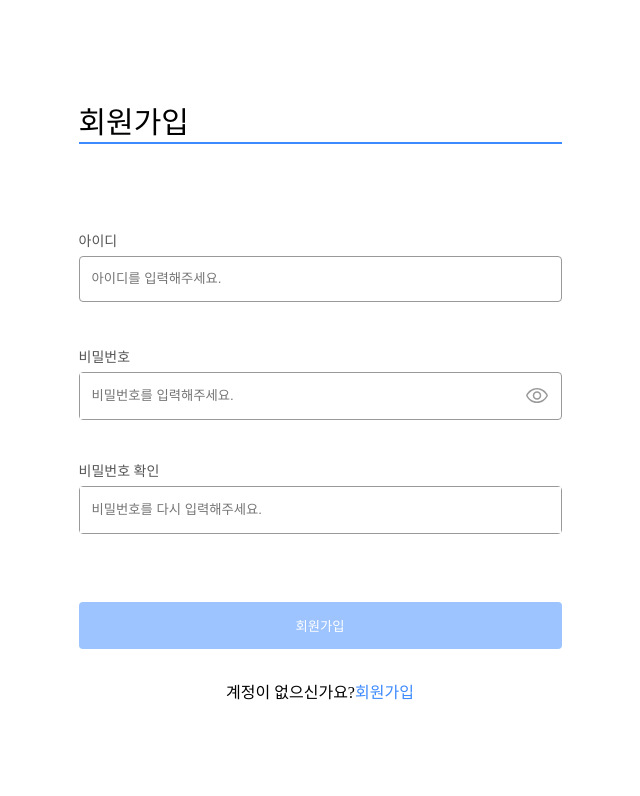
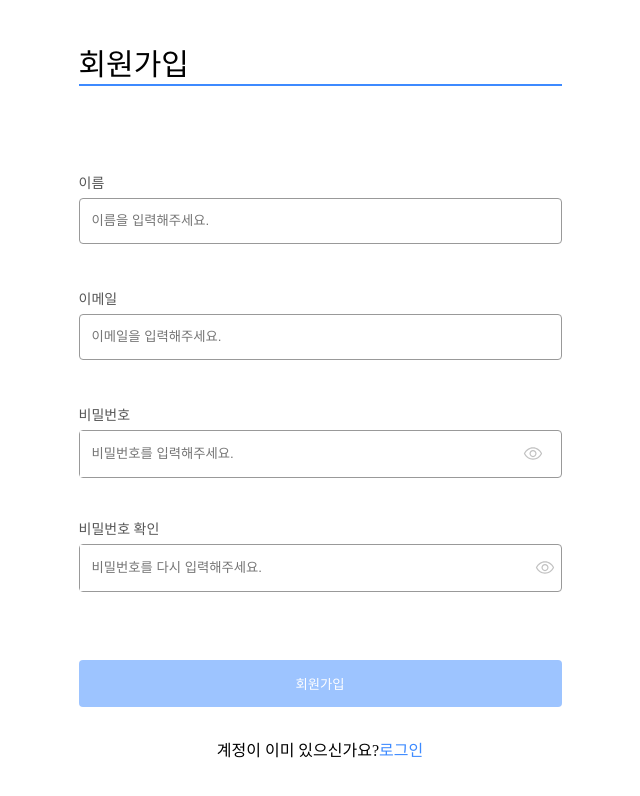
Before and after one commit to kangsea09/PostMe_client, a React (Vite) app: page /signup in a window 1280 px wide. Shown: the top 796 px of the page, without its empty margins (320-960 px from the left). Built offline with nearby package versions, Linux system fonts and the light colour scheme.

Commit message:
로그인, 회원가입 개발

```diff
--- a/package.json
+++ b/package.json
@@ -13,6 +13,7 @@
     "@emotion/css": "^11.13.5",
     "@emotion/react": "^11.14.0",
     "@emotion/styled": "^11.14.1",
+    "axios": "^1.11.0",
     "react": "^19.1.0",
     "react-dom": "^19.1.0",
     "react-router-dom": "^7.6.3"
--- /dev/null
+++ b/src/apis/apiClient.js
@@ -0,0 +1,22 @@
+// src/apis/apiClient.ts
+import axios from "axios";
+
+// Vite는 반드시 변수명이 VITE_로 시작해야 노출됨
+const baseURL = import.meta.env.VITE_API_BASE_URL || "http://localhost:3000";
+
+export const api = axios.create({
+  baseURL, // 방금 위에서 만든거!
+  headers: {
+    "Content-Type": "application/json",
+  },
+});
+
+// 요청 인터셉터: localStorage에 저장해둔 토큰을 Authorization 헤더로 자동 첨부
+api.interceptors.request.use((config) => {
+  const token = localStorage.getItem("accessToken");
+  if (token) {
+    config.headers = config.headers ?? {};
+    config.headers.Authorization = `Bearer ${token}`;
+  }
+  return config;
+});
--- /dev/null
+++ b/src/apis/auth.js
@@ -0,0 +1,11 @@
+import { api } from "./apiClient"
+
+export const signup = async (payload) => {
+    const {data} = await api.post("/api/auth/signup", payload);
+    return data;
+};
+
+export const login = async (payload) => {
+    const {data} = await api.post("/api/auth/login", payload);
+    return data;
+};
--- a/src/page/Login.jsx
+++ b/src/page/Login.jsx
@@ -1,8 +1,34 @@
-import React from "react";
+import React, { isValidElement, useState } from "react";
 import styled from "@emotion/styled";
 import Picture from "../assets/eye-img.svg";
+import {login} from "../apis/auth";
 
 const Login = () => {
+  const [email, setEmail] = useState("");
+  const [password, setPassword] = useState("");
+  const [showPw, setShowPw] = useState(false);
+
+  const isVaild = email.trim().length > 0 &&password.length >= 6;
+
+  const handleSubmit = async () => {
+    if(!email || !password) {
+        alert("이메일과 비밀번호를 입력해주세요.");
+        return;
+    }
+    if(password.length < 6) {
+      alert("비밀번호는 6자 이상이어야 합니다.");
+      return;
+    }
+
+  try {
+    const res= await login({email, password});
+    localStorage.setItem("accessToken", res.token);
+    alert("로그인 성공!");
+  }catch(err) {
+    console.error(err);
+  }
+};
+
   return (
     <Body>
       <TotalContainer>
@@ -11,8 +37,13 @@
           <Line></Line>
         </LoginBox>
         <IdContainer>
-          <IdTitle>아이디</IdTitle>
-          <IdInput type="text" placeholder="아이디를 입력해주세요." />
+          <IdTitle>이메일</IdTitle>
+          <IdInput
+            type="text"
+            placeholder="이메일을 입력해주세요."
+            value={email}
+            onChange={(e) => setEmail(e.target.value)}
+          />
         </IdContainer>
         <Pwdbox>
           <PwdTitle>비밀번호</PwdTitle>
@@ -20,14 +51,25 @@
             <PwdInput
               type="password"
               placeholder="비밀번호를 입력해주세요."
+              value={password}
+              onChange={(e) => setPassword(e.target.value)}
+              minLength={6}
             ></PwdInput>
-            <img src={Picture} alt="" />
+            <EyeButton
+              type="button"
+              onClick={() => setShowPw((v) => !v)}
+              title={showPw ? "숨기기" : "보기"}
+            >
+              <img src={Picture} alt="" />
+            </EyeButton>
           </PwdContainer>
         </Pwdbox>
-        <LoginButton>로그인</LoginButton>
+
+
+        <LoginButton type="button" onClick={handleSubmit} disabled={!isVaild}>로그인</LoginButton>
         <NoUser>
           계정이 없으신가요?
-          <JoinUser href="https://www.naver.com/">회원가입</JoinUser>
+          <JoinUser href="/signup">회원가입</JoinUser>
         </NoUser>
       </TotalContainer>
     </Body>
@@ -134,4 +176,19 @@
   text-decoration: none;
 `;
 
+const EyeButton = styled.button`
+  border: none;
+  background: transparent;
+  padding: 6px;
+  cursor: pointer;
+  display: flex;
+  align-items: center;
+
+  img {
+    width: 20px;
+    height: 20px;
+    opacity: 0.6;
+  }
+`;
+
 export default Login;
--- a/src/page/SignUp.jsx
+++ b/src/page/SignUp.jsx
@@ -1,8 +1,48 @@
-import React from "react";
+import React, { useState } from "react";
 import styled from "@emotion/styled";
 import Picture from "../assets/eye-img.svg";
+import { signup } from "../apis/auth";
 
-const Login = () => {
+const Signup = () => {
+  const [name, setName] = useState("");
+  const [email, setEmail] = useState("");
+  const [password, setPassword] = useState("");
+  const [password2, setPassword2] = useState("");
+
+  const [showPw1, setShowPw1] = useState(false)
+  const [showPw2, setShowPw2] = useState(false)
+
+  const isValid =
+    name.length > 0 &&
+    email.trim().length > 0 &&
+    password.length >= 6 &&
+    password2.length >= 6 &&
+    password === password2;
+
+
+  const handleSubmit = async () => {
+    if (!name || !email || !password || !password2) {
+      alert("모든 항목을 입력해주세요.");
+      return;
+    }
+    if(password.length < 6) {
+      alert("비밀번호는 6자리 이상이여야 합니다.");
+      return;
+    }
+    if(password !== password2) {
+      alert("비밀번호가 서로 일치하지 않습니다.");
+      return;
+    }
+
+    try {
+      const res = await signup({ name, email, password });
+      localStorage.setItem("accessToken", res.token);
+      alert("회원가입이 완료되었습니다!");
+      // 필요 시 이동
+    } catch (err) {
+      console.error(err);
+    }
+  };
   return (
     <Body>
       <TotalContainer>
@@ -11,30 +51,65 @@
           <Line></Line>
         </LoginBox>
         <IdContainer>
-          <IdTitle>아이디</IdTitle>
-          <IdInput type="text" placeholder="아이디를 입력해주세요." />
+          <IdTitle>이름</IdTitle>
+          <IdInput
+            type="text"
+            placeholder="이름을 입력해주세요."
+            value={name}
+            onChange={(e) => setName(e.target.value)}
+          />
+        </IdContainer>
+        {/* 아이디 */}
+        <IdContainer>
+          <IdTitle>이메일</IdTitle>
+          <IdInput
+            type="email"
+            placeholder="이메일을 입력해주세요."
+            value={email}
+            onChange={(e) => setEmail(e.target.value)}
+          />
         </IdContainer>
         <Pwdbox>
           <PwdTitle>비밀번호</PwdTitle>
           <PwdContainer>
             <PwdInput
-              type="password"
+              type={showPw1 ? "text" : "password"}
               placeholder="비밀번호를 입력해주세요."
+              value={password}
+              onChange={(e) => setPassword(e.target.value)}
+              minLength={6}
             ></PwdInput>
-            <img src={Picture} alt="" />
+            <EyeButton type="button" onClick={() => setShowPw1((v) => !v)}>
+              <img src={Picture} alt="" />
+            </EyeButton>
           </PwdContainer>
+
           <PwdTitle>비밀번호 확인</PwdTitle>
           <PwdCheckContainer>
             <PwdInput
               type="password"
               placeholder="비밀번호를 다시 입력해주세요."
+              value={password2}
+              onChange={(e) => setPassword2(e.target.value)}
+              minLength={6}
             ></PwdInput>
+            <EyeButton
+              type="button"
+              onClick={() => setShowPw1((v) => !v)}
+              aria-label="비밀번호 보기"
+            >
+              <img src={Picture} alt="" />
+            </EyeButton>
           </PwdCheckContainer>
         </Pwdbox>
-        <LoginButton>회원가입</LoginButton>
+
+        <LoginButton onClick={handleSubmit} disabled={!isValid}>
+          회원가입
+        </LoginButton>
+
         <NoUser>
-          계정이 없으신가요?
-          <JoinUser href="https://www.naver.com/">회원가입</JoinUser>
+          계정이 이미 있으신가요?
+          <JoinUser href="/login">로그인</JoinUser>
         </NoUser>
       </TotalContainer>
     </Body>
@@ -148,4 +223,19 @@
   text-decoration: none;
 `;
 
-export default Login;
+const EyeButton = styled.button`
+  border: none;
+  background: transparent;
+  padding: 6px;
+  cursor: pointer;
+  display: flex;
+  align-items: center;
+
+  img {
+    width: 20px;
+    height: 20px;
+    opacity: 0.6;
+  }
+`;
+
+export default Signup;
```
Also changed, not shown: eslint.config.js (+12 -12 lines), 2 other files (tests, documents, lock files or other folders).
